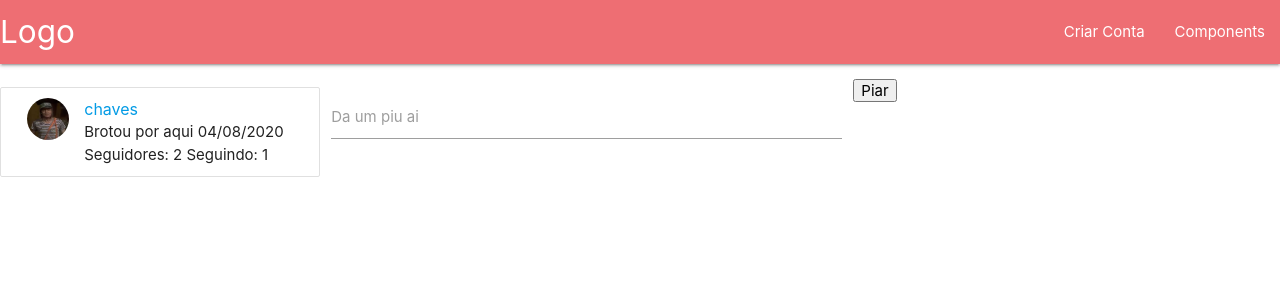
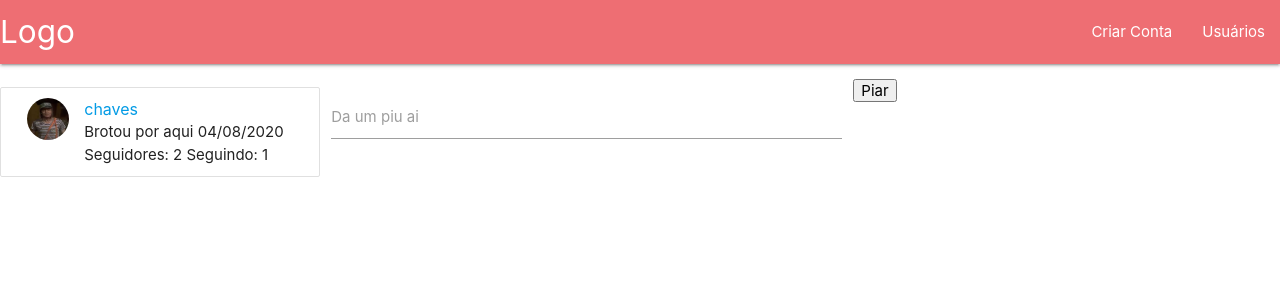
Before and after one commit to EduardoReinheimer/Piadouro, a Django app: page /alvaro/ in a window 1280 px wide. Shown: the top 300 px of the page. Run offline with Django 3.2, Linux system fonts and the light colour scheme; data comes from the database, SQL or seed files in the repository; data that the repository does not hold is empty; some libraries are stand-ins or nearby versions.

Commit message:
Adicionado menu usuários na Home

```diff
--- a/piadouro/templates/base.html
+++ b/piadouro/templates/base.html
@@ -28,7 +28,7 @@
                 {% if not request.user.is_authenticated %}
                 <li><a href="{% url 'registration' %}">Criar Conta</a></li>
                 {% endif %}
-                <li><a href="">Components</a></li>
+                <li><a href="{% url 'usuarios' %}">Usuários</a></li>
                 <!-- Dropdown Trigger -->
                 {% if request.user.is_authenticated %}
                 <li><a class="dropdown-trigger" href="#!" data-target="dropdown1">{{ request.user.first_name }}<i class="material-icons right">arrow_drop_down</i></a></li>
```
